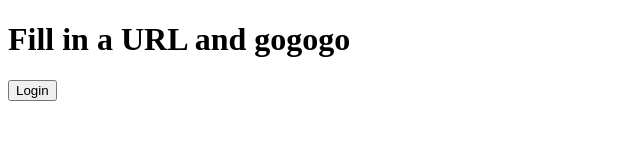
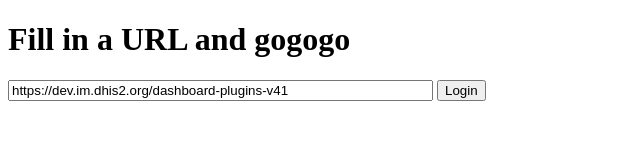
Before and after one commit to HendrikThePendric/im-dhis2-localhost-login, a website: page app/index.html in a window 1280 px wide. Shown: the whole page, without its empty margins (0-640 px from the left). Drawn offline with Linux system fonts and the light colour scheme.

Commit message:
chore: add default DHIS2 Core URL and increase input width

```diff
--- a/app/index.html
+++ b/app/index.html
@@ -7,6 +7,7 @@
   <body>
     <main>
       <h1>Fill in a URL and gogogo</h1>
+      <input type="url" id="instanceUrl" size="50" placeholder="Instance URL" value="https://dev.im.dhis2.org/dashboard-plugins-v41"></input>
       <button onclick="login()">Login</button>
     </main>
     <script src="index.js"></script>
```
